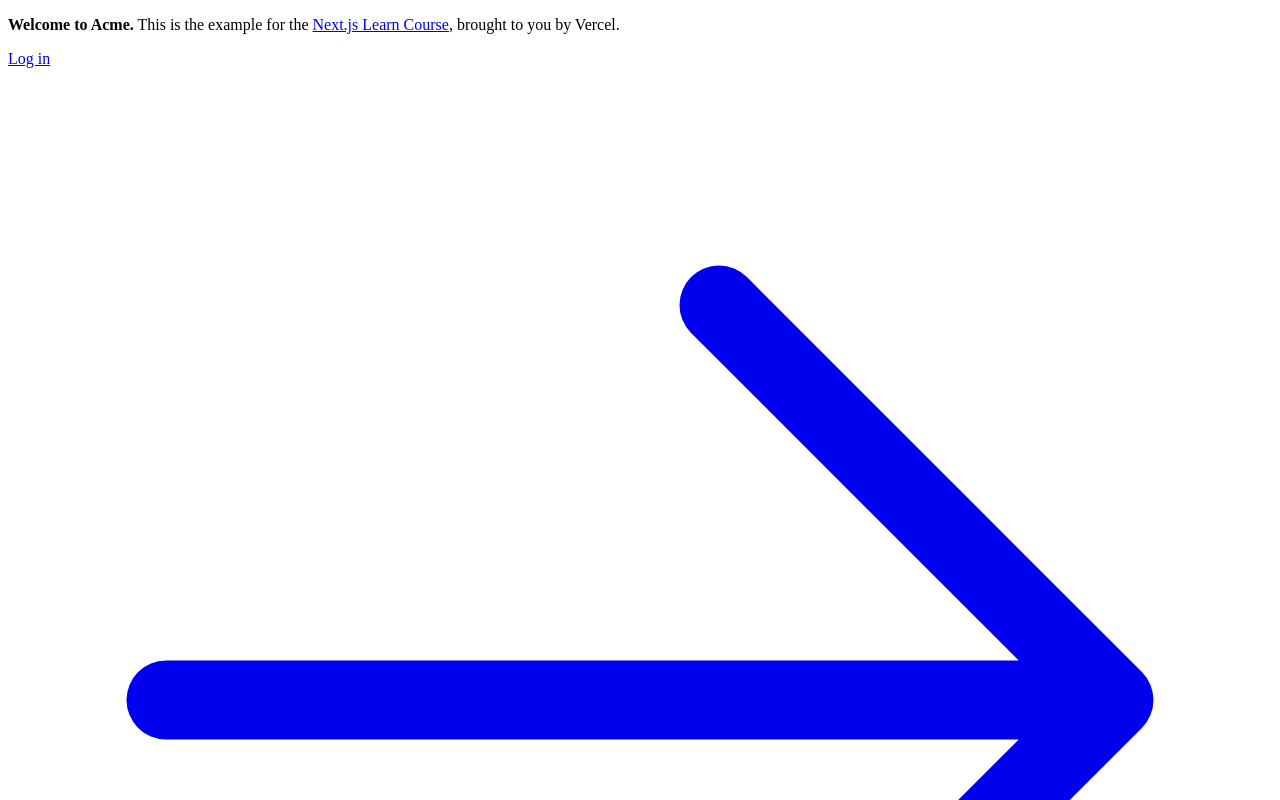
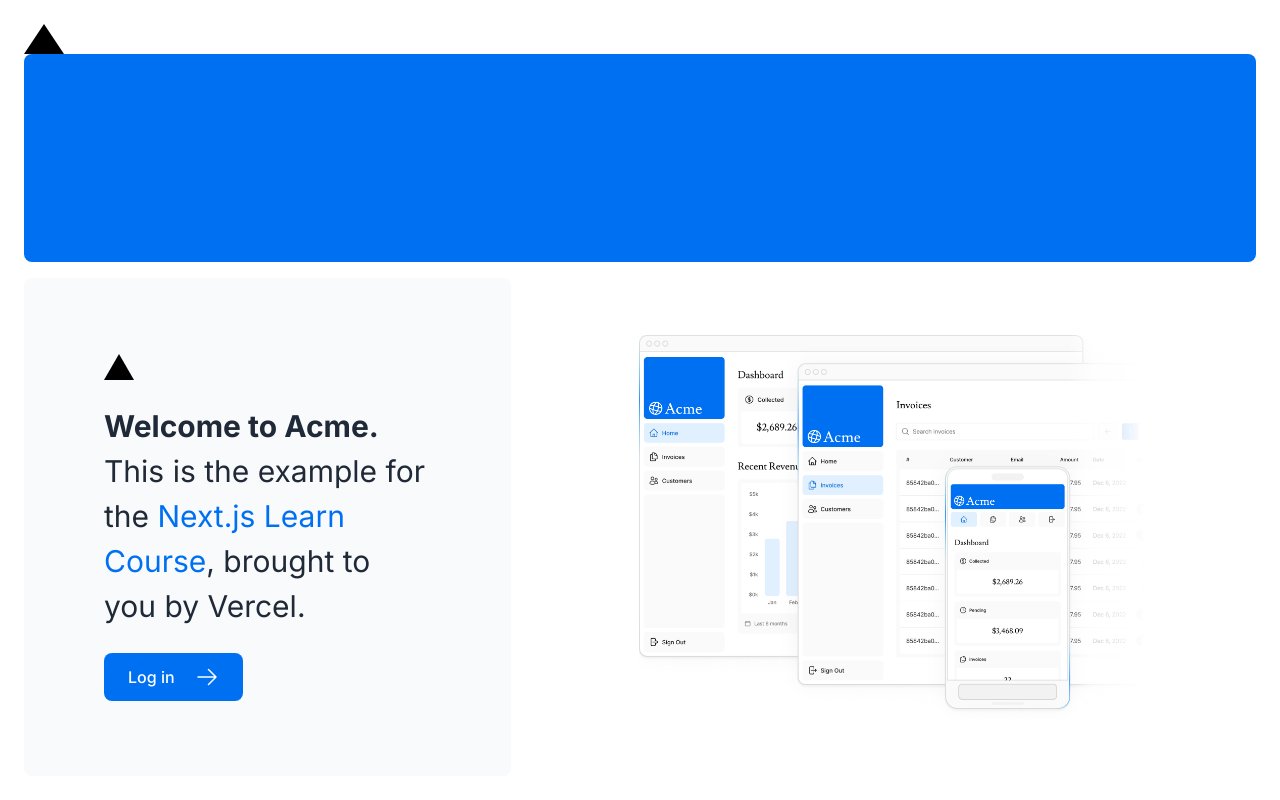
Before and after one commit to 21aej417/nextjs-dashboard, a Next.js app: page / in a window 1280 px wide. Shown: the top 800 px of the page. Built offline with nearby package versions, Linux system fonts and the light colour scheme.

Commit message:
Chapter3 end

```diff
--- a/app/layout.tsx
+++ b/app/layout.tsx
@@ -1,3 +1,6 @@
+import '@/app/ui/global.css';
+import { inter } from '@/app/ui/fonts';
+
 export default function RootLayout({
   children,
 }: {
@@ -5,7 +8,7 @@
 }) {
   return (
     <html lang="en">
-      <body>{children}</body>
+      <body className={`${inter.className} antialiased`}>{children}</body>
     </html>
   );
 }
--- a/app/page.tsx
+++ b/app/page.tsx
@@ -1,15 +1,21 @@
 import AcmeLogo from '@/app/ui/acme-logo';
 import { ArrowRightIcon } from '@heroicons/react/24/outline';
 import Link from 'next/link';
+// import { lusitana } from '@/app/ui/fonts';
+import styles from '@/app/ui/home.module.css';
+import Image from 'next/image';
 
 export default function Page() {
   return (
     <main className="flex min-h-screen flex-col p-6">
+      <div className={styles.shape} />
       <div className="flex h-20 shrink-0 items-end rounded-lg bg-blue-500 p-4 md:h-52">
+
         {/* <AcmeLogo /> */}
       </div>
       <div className="mt-4 flex grow flex-col gap-4 md:flex-row">
         <div className="flex flex-col justify-center gap-6 rounded-lg bg-gray-50 px-6 py-10 md:w-2/5 md:px-20">
+          <div className="relative w-0 h-0 border-l-[15px] border-r-[15px] border-b-[26px] border-l-transparent border-r-transparent border-b-black" />
           <p className={`text-xl text-gray-800 md:text-3xl md:leading-normal`}>
             <strong>Welcome to Acme.</strong> This is the example for the{' '}
             <a href="https://nextjs.org/learn/" className="text-blue-500">
@@ -26,6 +32,13 @@
         </div>
         <div className="flex items-center justify-center p-6 md:w-3/5 md:px-28 md:py-12">
           {/* Add Hero Images Here */}
+          <Image
+            src="/hero-desktop.png"
+            width={1000}
+            height={760}
+            className="hidden md:block"
+            alt="Screenshots of the dashboard project showing desktop version"
+          />
         </div>
       </div>
     </main>
--- /dev/null
+++ b/app/ui/fonts.ts
@@ -0,0 +1,3 @@
+import { Inter } from 'next/font/google';
+
+export const inter = Inter({ subsets: ['latin'] });
--- /dev/null
+++ b/app/ui/home.module.css
@@ -0,0 +1,7 @@
+.shape {
+    height: 0;
+    width: 0;
+    border-bottom: 30px solid black;
+    border-left: 20px solid transparent;
+    border-right: 20px solid transparent;
+}
```
